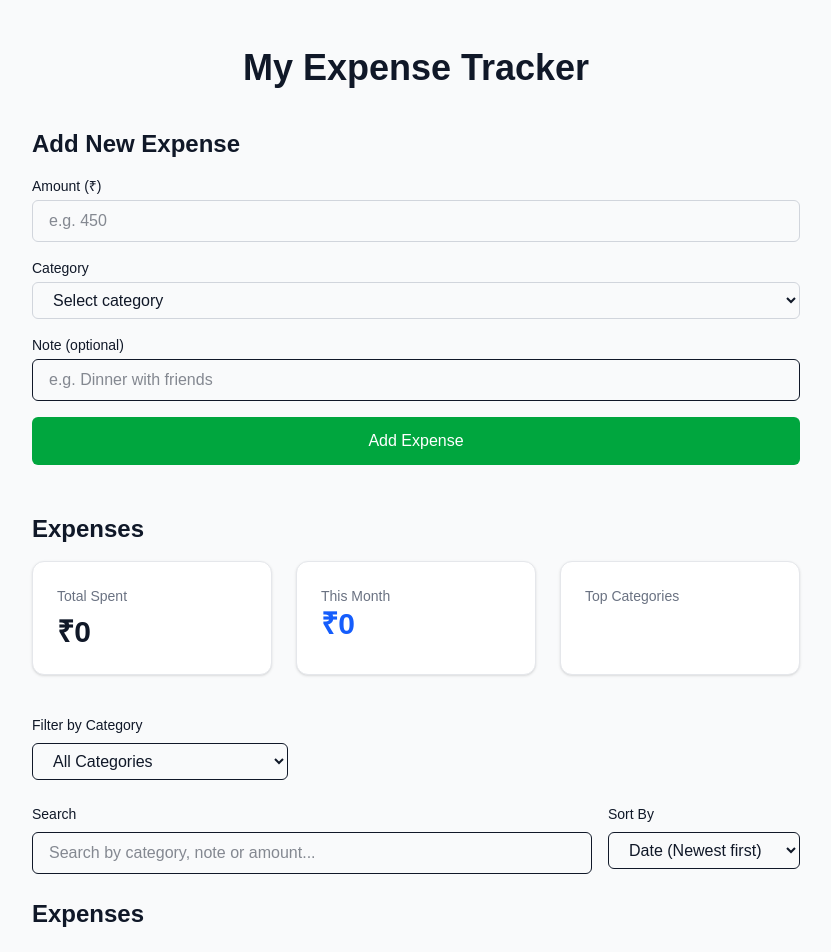
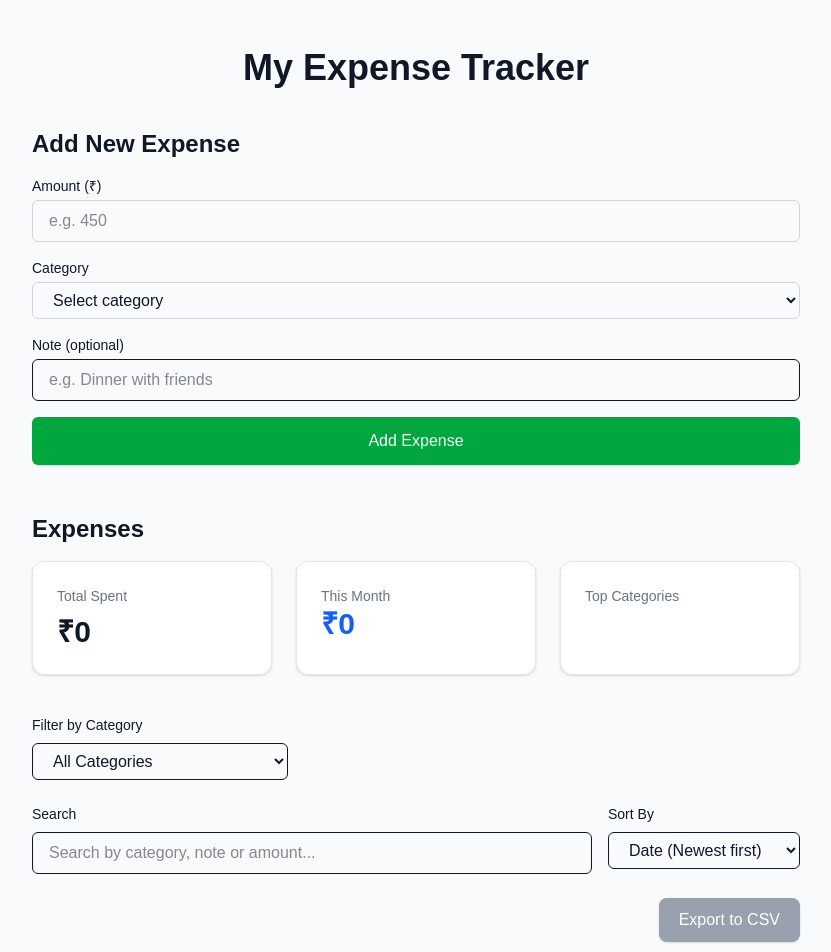
Before and after one commit to Kuldeep9711/expanse-tracker, a Next.js app: page / in a window 1280 px wide. Shown: the top 952 px of the page, without its empty margins (224-1055 px from the left). Built offline with nearby package versions, Linux system fonts and the light colour scheme.

Commit message:
feat(expenses): add CSV export button (filtered list)

```diff
--- a/src/app/page.tsx
+++ b/src/app/page.tsx
@@ -5,6 +5,7 @@ import ExpenseForm from "../components/ExpenseForm"
 import ExpenseSummary from "../components/ExpenseSummary";
 import { useState } from "react";
 import ExpenseItem from "../components/ExpenseItem";
+import ExpenseExportButton from "../components/ExpenseExportButton";
 
 export default function ExpensePage() {
    const { expenses, addExpense, deleteExpense, editExpense, mounted} = useExpenses();
@@ -111,6 +112,10 @@ export default function ExpensePage() {
             </div>
           </div>
 
+          <div className="flex justify-end mb-6">
+            <ExpenseExportButton expenses={filteredAndSortedExpenses} />
+          </div>
+
 
           {/* List */}
         <h2 className="text-2xl font-semibold mb-4">
--- /dev/null
+++ b/src/components/ExpenseExportButton.tsx
@@ -0,0 +1,64 @@
+'use client'
+
+import { blob } from "stream/consumers";
+import { Expense } from "../types/expense"
+
+interface ExpenseExportButtonProps {
+    expenses: Expense[];
+}
+
+
+export default function ExpenseExportButton({expenses}: ExpenseExportButtonProps) {
+     const handleExport = () => {
+        if (expenses.length === 0) {
+            alert('No expenses to export')
+            return;
+        }
+
+        // Headers
+        const headers = ['Date', 'Category', 'Amount (₹)', 'Note'];
+
+      // Escape function to handle commas, quotes, newlines in data
+   /*   const escapeCsvValue = (value: any) => {
+        if (value == null) return '';
+        const str = String(value);
+        if (str.includes(',') || str.includes('"') || str.includes('\n'))
+      } */
+
+        // Rows
+        const rows = expenses.map(exp => [
+            exp.date,
+            `"${exp.category}"`,
+            exp.amount,
+            exp.note ? `"${exp.note}"` : '',
+        ]);
+
+        // CSV content
+        const csv = [
+            headers.join(','),
+            ...rows.map(row => row.join(','))
+        ].join('\n');
+
+
+        // Download
+        const blob = new Blob([csv], {type:'text/csv;charset=utf-8;' })
+        const url = URL.createObjectURL(blob);
+        const link = document.createElement('a');
+        link.href = url;
+        link.setAttribute('download', `expenses-${new Date().toISOString().split('T')[0]}.csv`);
+        document.body.appendChild(link);
+        link.click();
+        document.body.removeChild(link);
+        URL.revokeObjectURL(url);
+     };
+
+    return (
+    <button
+    onClick={handleExport}
+    disabled={expenses.length === 0}
+    className="px-5 py-2.5 bg-indigo-600 text-white font-medium rounded-lg hover:bg-indigo-700 disabled:bg-gray-400 disabled:cursor-not-allowed transition-colors shadow-sm"
+    >
+       Export to CSV
+    </button>
+  );
+}
```
